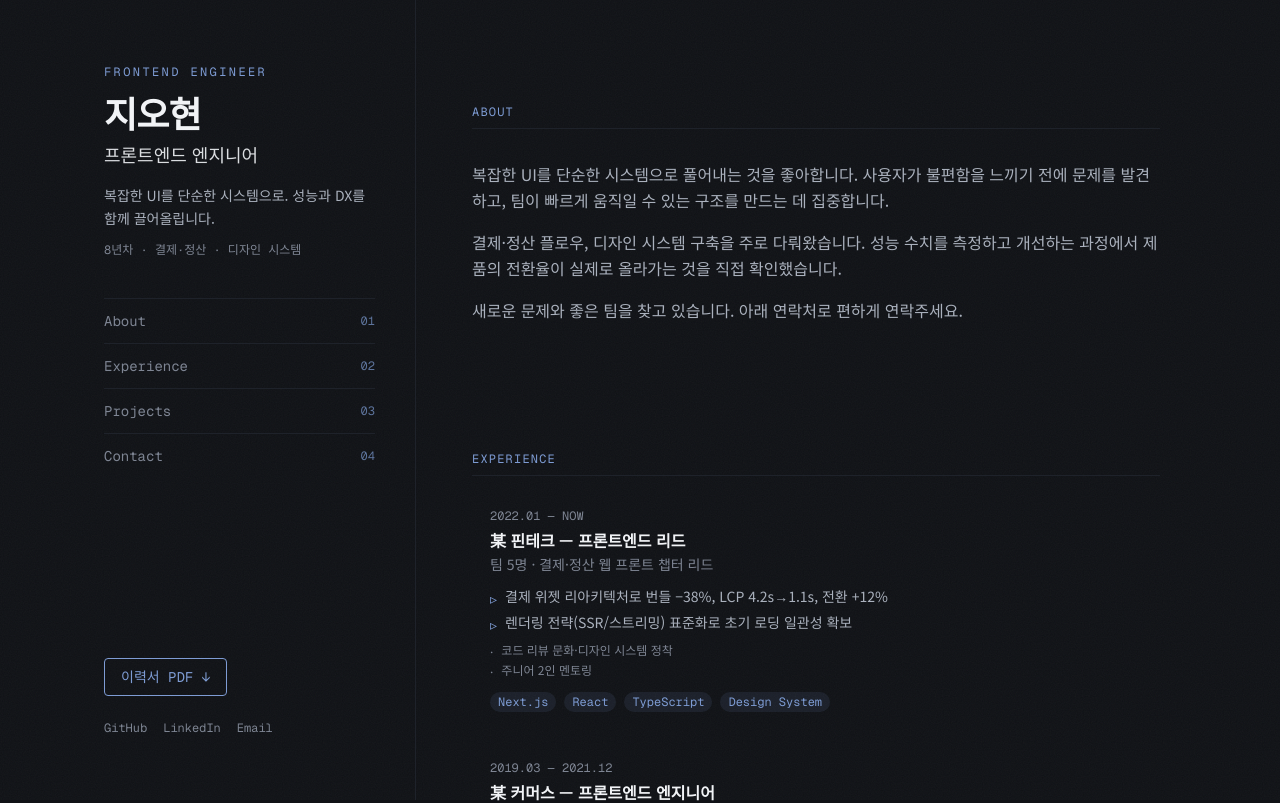
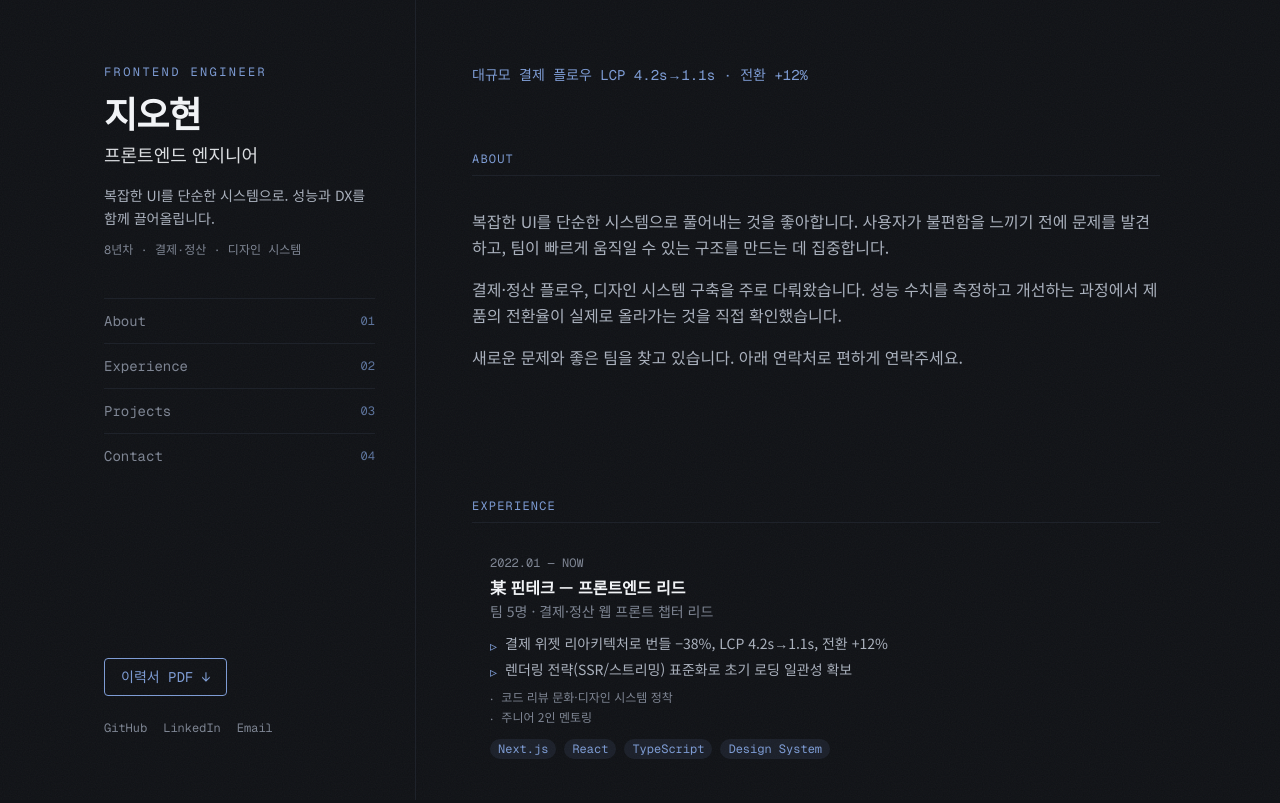
Before and after one commit to jihkyuo/jio-dev, a Next.js app: page / in a window 1280 px wide. Shown: the top 803 px of the page. Built offline with nearby package versions, Linux system fonts and the light colour scheme.

Commit message:
🩹 patch: 2단 레일 코드리뷰 반영 — 대표성과 lead 복원 + 레일 overflow 가드

```diff
--- a/src/app/page.tsx
+++ b/src/app/page.tsx
@@ -13,6 +13,10 @@ export default function Home() {
       <Sidebar />
       <div className="flex min-w-0 flex-col">
         <main className="px-6 py-10 lg:px-14">
+          {/* 우측 컬럼 최상단 lead — 5초 스캔용 대표 성과 한 줄 */}
+          <p className="pt-6 font-mono text-sm leading-relaxed text-accent">
+            {p.snapshot.headline}
+          </p>
           <About />
           <Experience />
           <Projects />
--- a/src/components/Sidebar.tsx
+++ b/src/components/Sidebar.tsx
@@ -16,7 +16,7 @@ export function Sidebar() {
   const snapshot = `${p.snapshot.years}년차 · ${p.snapshot.domains.join(" · ")}`;
 
   return (
-    <header className="rail-grid flex flex-col justify-between border-b border-line px-6 py-12 lg:sticky lg:top-0 lg:h-screen lg:border-b-0 lg:border-r lg:px-10 lg:py-16">
+    <header className="rail-grid flex flex-col justify-between border-b border-line px-6 py-12 lg:sticky lg:top-0 lg:h-screen lg:overflow-y-auto lg:border-b-0 lg:border-r lg:px-10 lg:py-16">
       <div>
         <p className="font-mono text-xs uppercase tracking-[0.2em] text-accent">
           {p.eyebrow}
```
